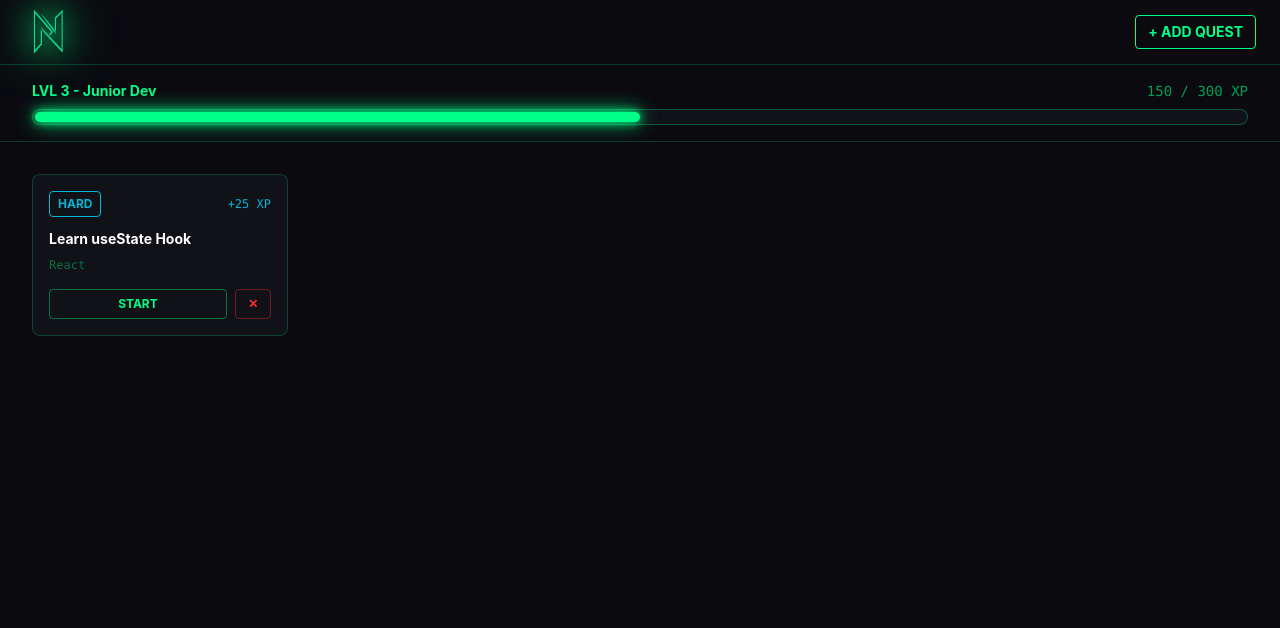
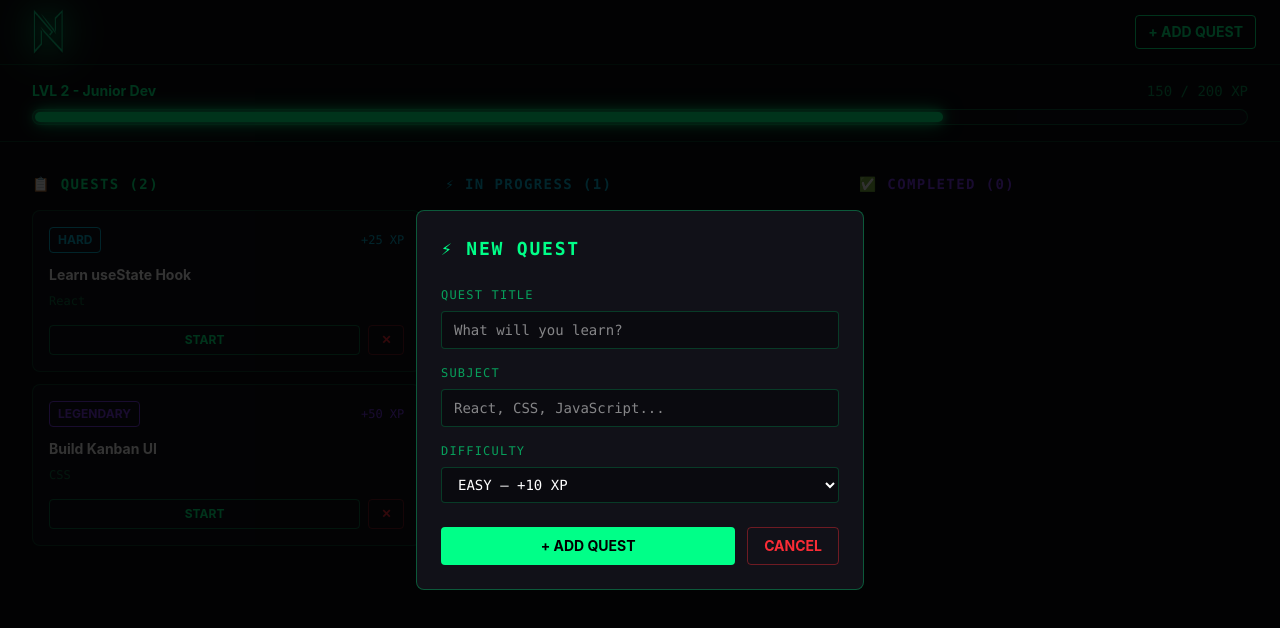
Before and after one commit to MaheshkumarSelvakumar/nexus, a React (Vite) app: page / in a window 1280 px wide. Both pictures are taken after a click on the button "+ ADD QUEST". Shown: the top 628 px of the page. Built offline with nearby package versions, Linux system fonts and the light colour scheme.

Commit message:
Day 9: Full kanban with useState, AddQuestForm, XP system working

```diff
--- a/src/App.jsx
+++ b/src/App.jsx
@@ -1,24 +1,142 @@
+import { useState } from 'react';
 import Header from './components/Header';
 import XPBar from './components/XPBar';
 import QuestCard from './components/QuestCard';
+import AddQuestForm from './components/AddQuestForm';
 
 function App() {
-  const sampleQuest = {
-    id: 1,
-    title: "Learn useState Hook",
-    subject: "React",
-    difficulty: "hard",
-    status: "todo"
+
+  // ── QUEST STATE ──
+  const [quests, setQuests] = useState([
+    { id: 1, title: "Learn useState Hook", subject: "React", difficulty: "hard", status: "todo" },
+    { id: 2, title: "Build Kanban UI", subject: "CSS", difficulty: "legendary", status: "todo" },
+    { id: 3, title: "Setup GitHub", subject: "Git", difficulty: "easy", status: "inprogress" },
+  ]);
+
+  // ── XP STATE ──
+  const [xp, setXp] = useState(150);
+
+  // ── SHOW FORM STATE ──
+  const [showForm, setShowForm] = useState(false);
+
+  // ── ADD QUEST ──
+  const addQuest = (newQuest) => {
+    setQuests([...quests, newQuest]);
   };
+
+  // ── LEVEL SYSTEM ──
+  const getLevel = (xp) => {
+    if (xp < 100) return { level: 1, title: "Beginner Coder" };
+    if (xp < 250) return { level: 2, title: "Junior Dev" };
+    if (xp < 500) return { level: 3, title: "Mid Developer" };
+    if (xp < 1000) return { level: 4, title: "Senior Engineer" };
+    return { level: 5, title: "Tech Lead 🔥" };
+  };
+
+  const { level, title } = getLevel(xp);
+
+  // ── XP REWARDS ──
+  const xpRewards = { easy: 10, hard: 25, legendary: 50 };
+
+  // ── DELETE QUEST ──
+  const deleteQuest = (id) => {
+    setQuests(quests.filter(quest => quest.id !== id));
+  };
+
+  // ── START QUEST ──
+  const startQuest = (id) => {
+    setQuests(quests.map(quest =>
+      quest.id === id ? { ...quest, status: "inprogress" } : quest
+    ));
+  };
+
+  // ── COMPLETE QUEST ──
+  const completeQuest = (id) => {
+    const quest = quests.find(q => q.id === id);
+    if (quest) {
+      setXp(xp + xpRewards[quest.difficulty]);
+      setQuests(quests.map(q =>
+        q.id === id ? { ...q, status: "done" } : q
+      ));
+    }
+  };
+
+  // ── FILTER QUESTS BY STATUS ──
+  const todoQuests = quests.filter(q => q.status === "todo");
+  const inProgressQuests = quests.filter(q => q.status === "inprogress");
+  const doneQuests = quests.filter(q => q.status === "done");
 
   return (
     <div className="min-h-screen bg-[#0a0a0f] text-white">
-      <Header />
-      <XPBar xp={150} level={3} title="Junior Dev" />
-      <div className="p-8">
-        <div className="w-64">
-          <QuestCard quest={sampleQuest} />
+
+      <Header onAddClick={() => setShowForm(true)} />
+      <XPBar xp={xp} level={level} title={title} />
+
+      {/* Add Quest Form — shows as overlay when showForm is true */}
+      {showForm && (
+        <AddQuestForm
+          onAdd={addQuest}
+          onClose={() => setShowForm(false)}
+        />
+      )}
+
+      {/* Three columns */}
+      <div className="grid grid-cols-3 gap-6 p-8">
+
+        {/* TODO column */}
+        <div>
+          <h2 className="text-[#00ff88] font-bold text-sm font-mono mb-4 tracking-widest">
+            📋 QUESTS ({todoQuests.length})
+          </h2>
+          <div className="flex flex-col gap-3">
+            {todoQuests.map(quest => (
+              <QuestCard
+                key={quest.id}
+                quest={quest}
+                onDelete={deleteQuest}
+                onStart={startQuest}
+                onComplete={completeQuest}
+              />
+            ))}
+          </div>
         </div>
+
+        {/* IN PROGRESS column */}
+        <div>
+          <h2 className="text-[#06b6d4] font-bold text-sm font-mono mb-4 tracking-widest">
+            ⚡ IN PROGRESS ({inProgressQuests.length})
+          </h2>
+          <div className="flex flex-col gap-3">
+            {inProgressQuests.map(quest => (
+              <QuestCard
+                key={quest.id}
+                quest={quest}
+                onDelete={deleteQuest}
+                onStart={startQuest}
+                onComplete={completeQuest}
+              />
+            ))}
+          </div>
+        </div>
+
+        {/* DONE column */}
+        <div>
+          <h2 className="text-[#7c3aed] font-bold text-sm font-mono mb-4 tracking-widest">
+            ✅ COMPLETED ({doneQuests.length})
+          </h2>
+          <div className="flex flex-col gap-3">
+            {doneQuests.map(quest => (
+              <QuestCard
+                key={quest.id}
+                quest={quest}
+                onDelete={deleteQuest}
+                onStart={startQuest}
+                onComplete={completeQuest}
+              />
+            ))}
+          </div>
+        </div>
+
       </div>
     </div>
   );
--- /dev/null
+++ b/src/components/AddQuestForm.jsx
@@ -0,0 +1,96 @@
+import { useState } from 'react';
+
+function AddQuestForm({ onAdd, onClose }) {
+
+  const [title, setTitle] = useState('');
+  const [subject, setSubject] = useState('');
+  const [difficulty, setDifficulty] = useState('easy');
+
+  const handleSubmit = () => {
+    if (!title || !subject) return; // don't add empty quests
+
+    onAdd({
+      id: Date.now(), // unique id using timestamp
+      title,
+      subject,
+      difficulty,
+      status: 'todo'
+    });
+
+    onClose(); // close the form after adding
+  };
+
+  return (
+    <div className="fixed inset-0 bg-black/80 flex items-center justify-center z-50">
+      <div className="bg-[#111118] border border-[#00ff88]/30 rounded-lg p-6 w-full max-w-md">
+
+        <h2 className="text-[#00ff88] font-bold text-lg mb-6 font-mono tracking-widest">
+          ⚡ NEW QUEST
+        </h2>
+
+        {/* Title input */}
+        <div className="mb-4">
+          <label className="text-[#00ff88]/60 text-xs font-mono mb-2 block tracking-widest">
+            QUEST TITLE
+          </label>
+          <input
+            type="text"
+            value={title}
+            onChange={(e) => setTitle(e.target.value)}
+            placeholder="What will you learn?"
+            className="w-full bg-[#0a0a0f] border border-[#00ff88]/20 rounded px-3 py-2 text-white text-sm font-mono focus:outline-none focus:border-[#00ff88] transition-all"
+          />
+        </div>
+
+        {/* Subject input */}
+        <div className="mb-4">
+          <label className="text-[#00ff88]/60 text-xs font-mono mb-2 block tracking-widest">
+            SUBJECT
+          </label>
+          <input
+            type="text"
+            value={subject}
+            onChange={(e) => setSubject(e.target.value)}
+            placeholder="React, CSS, JavaScript..."
+            className="w-full bg-[#0a0a0f] border border-[#00ff88]/20 rounded px-3 py-2 text-white text-sm font-mono focus:outline-none focus:border-[#00ff88] transition-all"
+          />
+        </div>
+
+        {/* Difficulty select */}
+        <div className="mb-6">
+          <label className="text-[#00ff88]/60 text-xs font-mono mb-2 block tracking-widest">
+            DIFFICULTY
+          </label>
+          <select
+            value={difficulty}
+            onChange={(e) => setDifficulty(e.target.value)}
+            className="w-full bg-[#0a0a0f] border border-[#00ff88]/20 rounded px-3 py-2 text-white text-sm font-mono focus:outline-none focus:border-[#00ff88] transition-all"
+          >
+            <option value="easy">EASY — +10 XP</option>
+            <option value="hard">HARD — +25 XP</option>
+            <option value="legendary">LEGENDARY — +50 XP</option>
+          </select>
+        </div>
+
+        {/* Buttons */}
+        <div className="flex gap-3">
+          <button
+            onClick={handleSubmit}
+            className="flex-1 py-2 bg-[#00ff88] text-black font-bold text-sm rounded hover:bg-[#00ff88]/80 transition-all"
+          >
+            + ADD QUEST
+          </button>
+          <button
+            onClick={onClose}
+            className="py-2 px-4 border border-red-500/40 text-red-500 text-sm font-bold rounded hover:bg-red-500 hover:text-black transition-all"
+          >
+            CANCEL
+          </button>
+        </div>
+
+      </div>
+    </div>
+  );
+}
+
+export default AddQuestForm;
--- a/src/components/Header.jsx
+++ b/src/components/Header.jsx
@@ -1,4 +1,4 @@
-function Header() {
+function Header({ onAddClick }) {
   return (
     <header className="flex items-center justify-between px-6 py-2 border-b border-[#00ff88]/20">
 
@@ -11,7 +11,7 @@ function Header() {
         }}
       />
 
-      <button className="px-3 py-1.5 border border-[#00ff88] text-[#00ff88] text-sm font-bold rounded hover:bg-[#00ff88] hover:text-black transition-all duration-300">
+      <button onClick={onAddClick} className="px-3 py-1.5 border border-[#00ff88] text-[#00ff88] text-sm font-bold rounded hover:bg-[#00ff88] hover:text-black transition-all duration-300">
         + ADD QUEST
       </button>
 
--- a/src/components/QuestCard.jsx
+++ b/src/components/QuestCard.jsx
@@ -1,9 +1,9 @@
-function QuestCard({ quest }) {
+function QuestCard({ quest, onDelete, onStart, onComplete }) {
 
   const difficultyConfig = {
-    easy:      { label: 'EASY',       xp: 10,  color: '#00ff88' },
-    hard:      { label: 'HARD',       xp: 25,  color: '#06b6d4' },
-    legendary: { label: 'LEGENDARY',  xp: 50,  color: '#7c3aed' },
+    easy:      { label: 'EASY',      xp: 10,  color: '#00ff88' },
+    hard:      { label: 'HARD',      xp: 25,  color: '#06b6d4' },
+    legendary: { label: 'LEGENDARY', xp: 50,  color: '#7c3aed' },
   };
 
   const config = difficultyConfig[quest.difficulty];
@@ -19,8 +19,7 @@ function QuestCard({ quest }) {
         >
           {config.label}
         </span>
-        <span className="text-xs font-mono"
-          style={{ color: config.color }}>
+        <span className="text-xs font-mono" style={{ color: config.color }}>
           +{config.xp} XP
         </span>
       </div>
@@ -30,21 +29,46 @@ function QuestCard({ quest }) {
         {quest.title}
       </h3>
 
-      {/* Quest subject */}
+      {/* Subject */}
       <p className="text-[#00ff88]/40 text-xs font-mono mb-4">
         {quest.subject}
       </p>
 
-      {/* Action buttons */}
+      {/* Buttons — change based on status */}
       <div className="flex gap-2">
-        <button className="flex-1 py-1.5 text-xs font-bold border border-[#00ff88]/40 text-[#00ff88] rounded hover:bg-[#00ff88] hover:text-black transition-all duration-300">
-          START
-        </button>
-        <button className="py-1.5 px-3 text-xs font-bold border border-red-500/40 text-red-500 rounded hover:bg-red-500 hover:text-black transition-all duration-300">
+
+        {quest.status === "todo" && (
+          <button
+            onClick={() => onStart(quest.id)}
+            className="flex-1 py-1.5 text-xs font-bold border border-[#00ff88]/40 text-[#00ff88] rounded hover:bg-[#00ff88] hover:text-black transition-all duration-300"
+          >
+            START
+          </button>
+        )}
+
+        {quest.status === "inprogress" && (
+          <button
+            onClick={() => onComplete(quest.id)}
+            className="flex-1 py-1.5 text-xs font-bold border border-[#7c3aed]/40 text-[#7c3aed] rounded hover:bg-[#7c3aed] hover:text-white transition-all duration-300"
+          >
+            COMPLETE ⚡
+          </button>
+        )}
+
+        {quest.status === "done" && (
+          <div className="flex-1 py-1.5 text-xs font-bold text-center text-[#00ff88]/40">
+            ✅ COMPLETED
+          </div>
+        )}
+
+        <button
+          onClick={() => onDelete(quest.id)}
+          className="py-1.5 px-3 text-xs font-bold border border-red-500/40 text-red-500 rounded hover:bg-red-500 hover:text-black transition-all duration-300"
+        >
           ✕
         </button>
+
       </div>
-
     </div>
   );
 }
```
